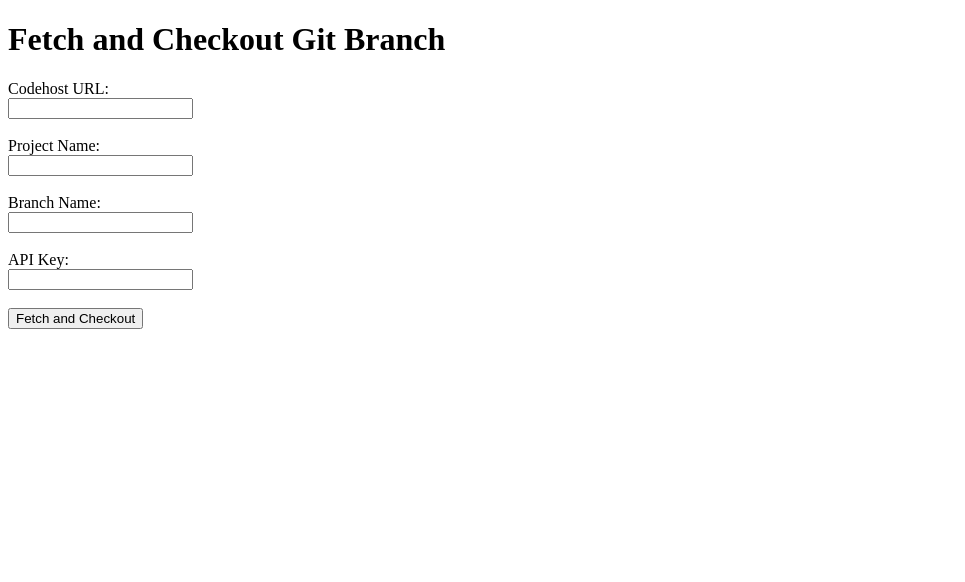
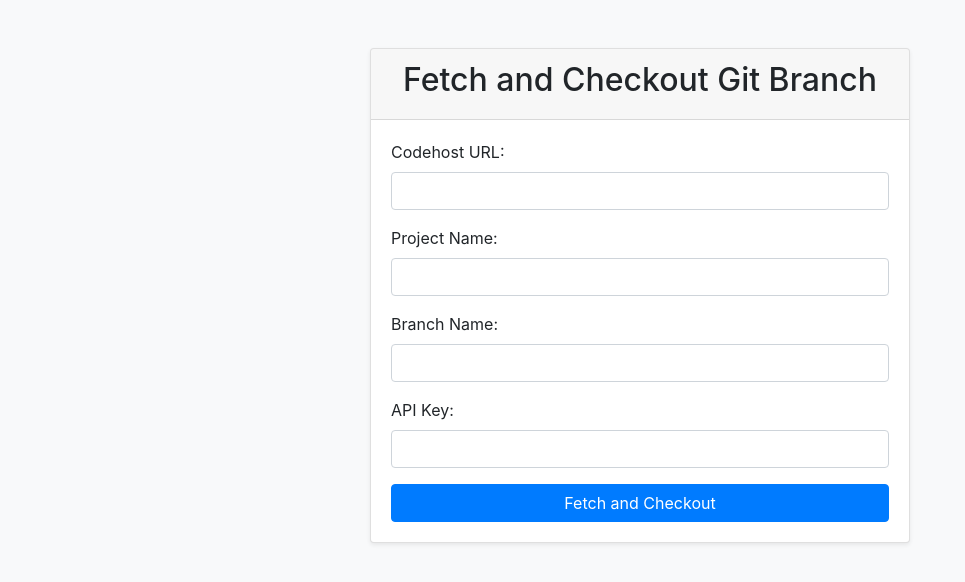
Before and after one commit to tursomari/machtiani-commit-file-retrieval, a plain HTML site: page web/templates/index.html in a window 1280 px wide. Shown: the whole page, without its empty margins (0-965 px from the left). Drawn offline with nearby package versions, Linux system fonts and the light colour scheme.

Commit message:
Enhance HTML templates with Bootstrap styling
- Applied Bootstrap 4.5.2 for improved layout and styling.
- Updated `index.html` form elements for a more user-friendly interface.
- Styled `result.html` with Bootstrap classes for consistency and better design.

```diff
--- a/web/templates/index.html
+++ b/web/templates/index.html
@@ -4,23 +4,44 @@
     <meta charset="UTF-8">
     <meta name="viewport" content="width=device-width, initial-scale=1.0">
     <title>Fetch and Checkout</title>
+    <link href="https://stackpath.bootstrapcdn.com/bootstrap/4.5.2/css/bootstrap.min.css" rel="stylesheet">
 </head>
-<body>
-    <h1>Fetch and Checkout Git Branch</h1>
-    <form action="/submit" method="POST">
-        <label for="codehost_url">Codehost URL:</label><br>
-        <input type="text" id="codehost_url" name="codehost_url" required><br><br>
+<body class="bg-light">
+    <div class="container">
+        <div class="row justify-content-center mt-5">
+            <div class="col-md-6">
+                <div class="card shadow-sm">
+                    <div class="card-header text-center">
+                        <h2>Fetch and Checkout Git Branch</h2>
+                    </div>
+                    <div class="card-body">
+                        <form action="/submit" method="POST">
+                            <div class="form-group">
+                                <label for="codehost_url">Codehost URL:</label>
+                                <input type="text" id="codehost_url" name="codehost_url" class="form-control" required>
+                            </div>
 
-        <label for="project_name">Project Name:</label><br>
-        <input type="text" id="project_name" name="project_name" required><br><br>
+                            <div class="form-group">
+                                <label for="project_name">Project Name:</label>
+                                <input type="text" id="project_name" name="project_name" class="form-control" required>
+                            </div>
 
-        <label for="branch_name">Branch Name:</label><br>
-        <input type="text" id="branch_name" name="branch_name" required><br><br>
+                            <div class="form-group">
+                                <label for="branch_name">Branch Name:</label>
+                                <input type="text" id="branch_name" name="branch_name" class="form-control" required>
+                            </div>
 
-        <label for="api_key">API Key:</label><br>
-        <input type="text" id="api_key" name="api_key"><br><br>
+                            <div class="form-group">
+                                <label for="api_key">API Key:</label>
+                                <input type="text" id="api_key" name="api_key" class="form-control">
+                            </div>
 
-        <input type="submit" value="Fetch and Checkout">
-    </form>
+                            <button type="submit" class="btn btn-primary btn-block">Fetch and Checkout</button>
+                        </form>
+                    </div>
+                </div>
+            </div>
+        </div>
+    </div>
 </body>
 </html>
```
Also changed, not shown: web/templates/result.html (+17 -4 lines).
